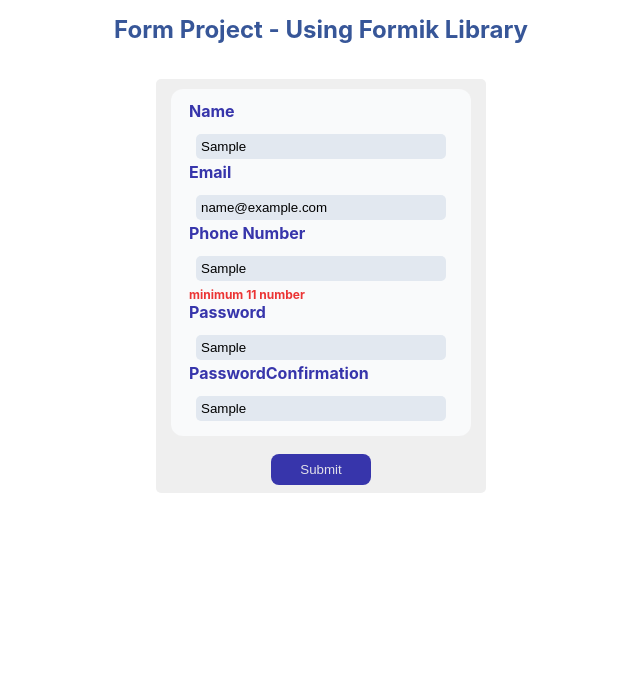
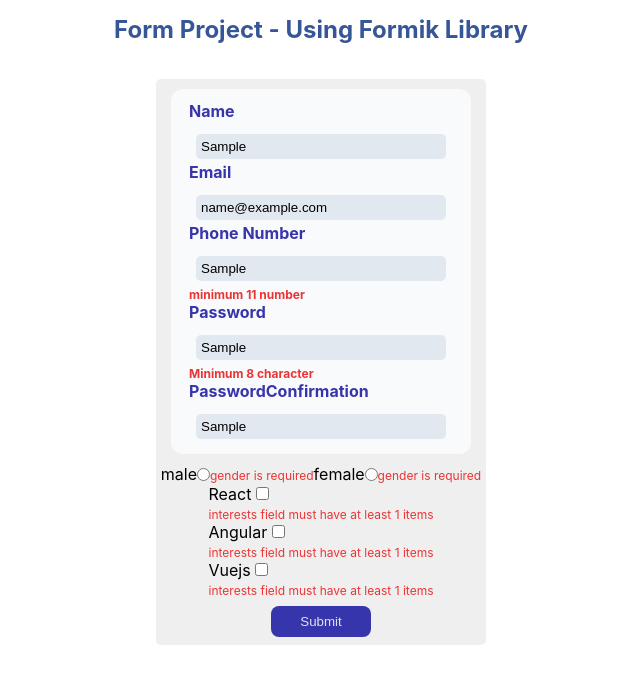
Before and after one commit to alireza921/Form-project, a React (Create React App) app: page / in a window 1280 px wide. Both pictures are taken after typing "Sample", "name@example.com", "Sample", "Sample", "Sample" into the empty fields and a click on the button "Submit". Shown: the top 684 px of the page, without its empty margins (319-959 px from the left). Built offline with nearby package versions, Linux system fonts and the light colour scheme.

Commit message:
checkBox & radio Component added

```diff
--- /dev/null
+++ b/src/common/checkbox/checkBoxComponent.js
@@ -0,0 +1,26 @@
+import styles from "../radioComponent/radio.module.css";
+
+const CheckBoxInput = ({ checkBoxValue, formik , name  }) => {
+  return (
+    <div>
+      {checkBoxValue.map((item) => (
+        <div key={item.value}>
+          <label htmlFor={item.value}> {item.label} </label>
+          <input
+          name = {name}
+            type='checkbox'
+            id={item.value}
+            value={item.value}
+            onChange={formik.handleChange}
+            checked={console.log('cx')}
+          />
+           {formik.errors[name] && formik.touched[name] && (
+              <div className={styles.err}> {formik.errors[name]} </div>
+            )}
+        </div>
+      ))}
+    </div>
+  );
+};
+
+export default CheckBoxInput;
--- /dev/null
+++ b/src/common/radioComponent/RadioComponent.js
@@ -0,0 +1,28 @@
+import styles from "./radio.module.css";
+
+const RadioComponent = ({ radioInput, formik , name }) => {
+  return (
+    <div className={styles.radio}>
+      {radioInput.map((item) => {
+        return (
+          <div className={styles.radio} key={item.value}>
+            <label htmlFor={item.value}> {item.label} </label>
+            <input
+              type='radio'
+              id={item.value}
+              name={name}
+              value={item.value}
+              checked={console.log('cs')}
+              onChange={formik.handleChange}
+            />
+              {formik.errors[name] && formik.touched[name] && (
+              <div className={styles.err}> {formik.errors[name]} </div>
+            )}
+          </div>
+        );
+      })}
+    </div>
+  );
+};
+
+export default RadioComponent;
--- /dev/null
+++ b/src/common/radioComponent/radio.module.css
@@ -0,0 +1,11 @@
+.radio {
+    display: flex;
+    justify-content: space-evenly;
+    align-items: center;
+}
+
+.err {
+    font-size: 12px;
+    margin-top: 3px;
+    color: #eb3434;
+}
--- a/src/components/SignUpForm/SignUpForm.js
+++ b/src/components/SignUpForm/SignUpForm.js
@@ -2,6 +2,8 @@
 import styles from "./signupform.module.css";
 import * as yup from "yup";
 import Input from "../../common/inputComponent/inputComponent";
+import RadioComponent from "../../common/radioComponent/RadioComponent";
+import CheckBoxInput from "../../common/checkbox/checkBoxComponent";
 
 const inputValue = [
   { label: "Name", type: "text", name: "name" },
@@ -11,12 +13,25 @@
   { label: "PasswordConfirmation", type: "text", name: "passwordConfirmation" },
 ];
 
+const radioInput = [
+  { label: "male", value: 0 },
+  { label: "female", value: 1 },
+];
+
+const checkBoxValue = [
+  { label: "React", value: "reactjs" },
+  { label: "Angular", value: "angular" },
+  { label: "Vuejs", value: " vuejs" },
+];
+
 const initialValues = {
   name: "",
   email: "",
   password: "",
   passwordConfirmation: "",
   phoneNumber: "",
+  gender: "",
+  interests: [],
 };
 
 const phoneRegExp =
@@ -28,22 +43,22 @@
     .required("Name is Required !")
     .min(6, "Minimum 6 charachter "),
   email: yup.string().email("Email Is Invalid !").required("Email is Required"),
-  // password: yup
-  //   .string()
-  //   .required("Password is Required ")
-  //   .min(8, "Minimum 8 character"),
-
-  // passwordConfirm: yup.string().required("password confirm is required"),
-  password: yup.string().required("Password is required"),
+  password: yup
+    .string()
+    .required("Password is required")
+    .min(8, "Minimum 8 character"),
   passwordConfirmation: yup
     .string()
-    .oneOf([yup.ref("password"), null], "Passwords must match"),
+    .oneOf([yup.ref("password"), null], "Passwords must match")
+    .required("password confirm is required"),
 
   phoneNumber: yup
     .string()
     .min(11, "minimum 11 number")
     .required("phone Number is required")
     .matches(phoneRegExp, "Phone number is not valid"),
+    gender : yup.string().required('gender is required') ,
+    interests : yup.array().min(1).required('interests is required')
 });
 
 const SignUpForm = () => {
@@ -58,12 +73,14 @@
     validationSchema,
   });
 
-  console.log("visited Fields", formik.touched);
+  console.log("visited Fields", formik.values);
 
   return (
     <section className={styles.holder}>
       <form onSubmit={formik.handleSubmit} className={styles.container}>
         <Input inputValue={inputValue} formik={formik} />
+        <RadioComponent radioInput={radioInput} formik={formik} name='gender' />
+        <CheckBoxInput checkBoxValue={checkBoxValue} name='interests' formik={formik} />
         <div>
           <button type='submit' className={styles.btn}>
             Submit
```
Also changed, not shown: src/common/inputComponent/inputComponent.js (+5 -4 lines).
